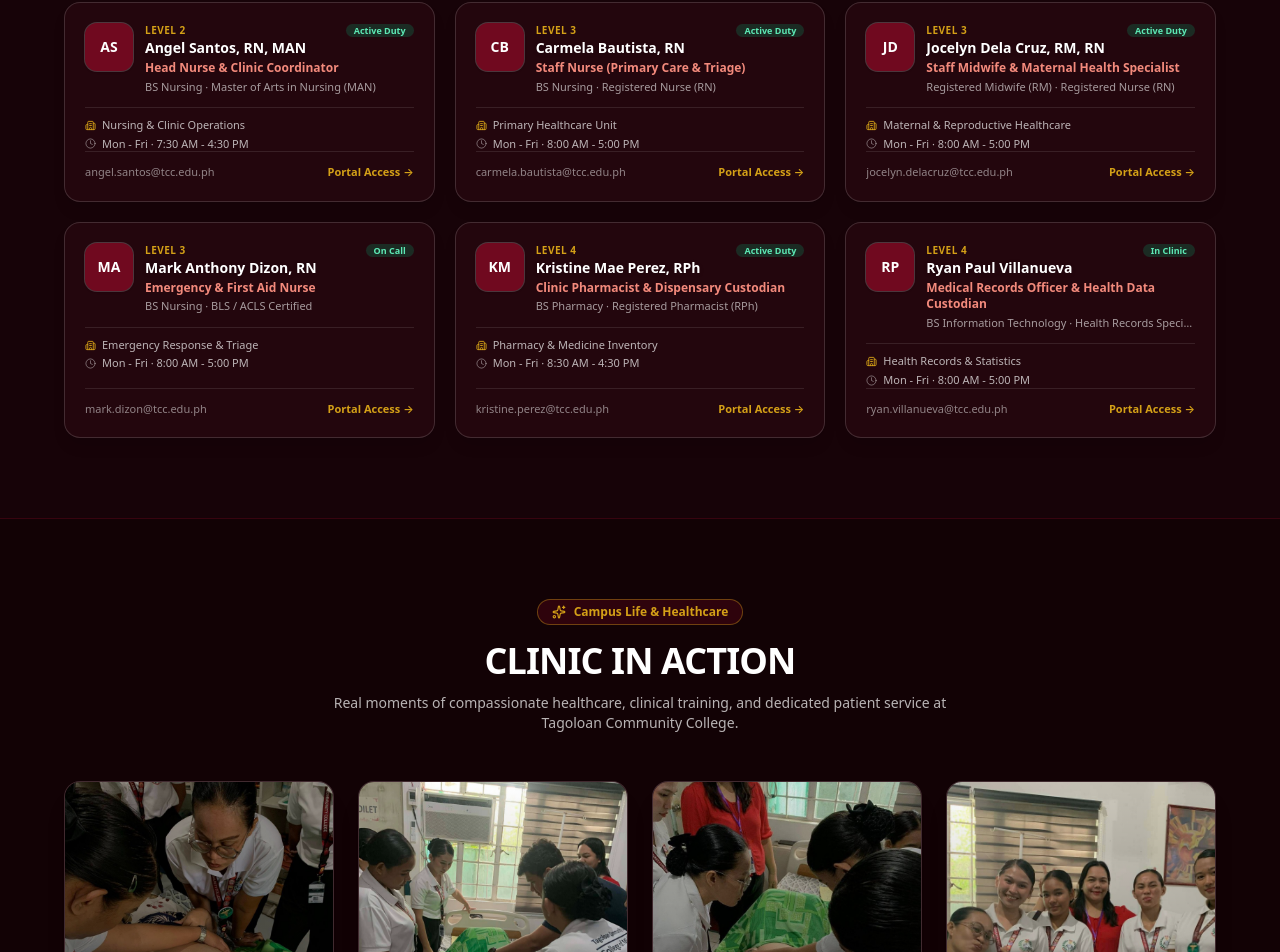
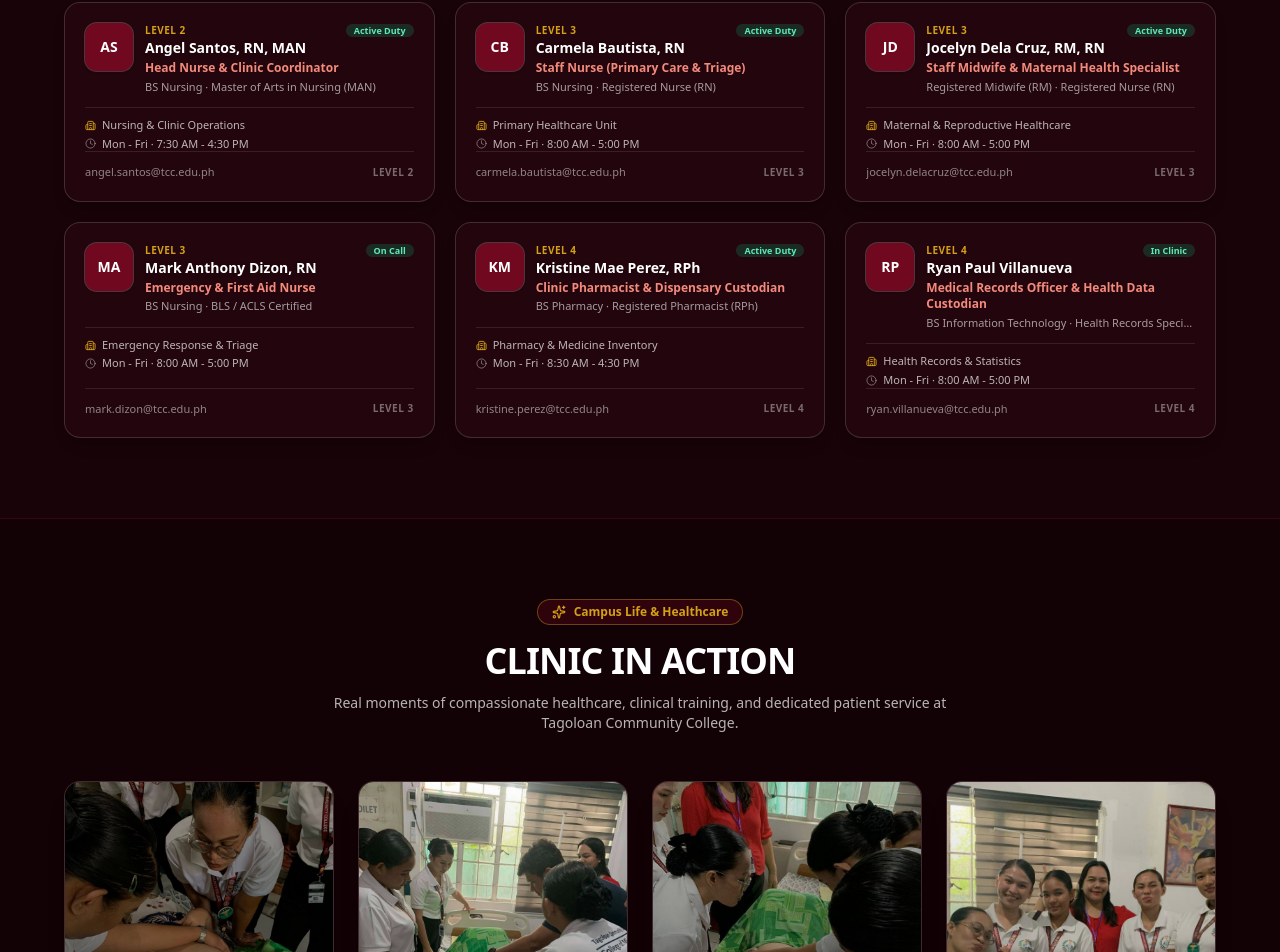
Before and after one commit to Baconnn02/TCC-_CLINIC, a React (Vite) app: page / in a window 1280 px wide. Shown: the part 2847-3799 px from the top of the page. Built offline with nearby package versions, Linux system fonts and the light colour scheme.

Commit message:
Remove Portal Access button from organization member cards on Landing page

```diff
--- a/src/pages/Landing.tsx
+++ b/src/pages/Landing.tsx
@@ -869,14 +869,15 @@ export default function Landing(): React.JSX.Element {
                                         </div>
 
                                         <div className="mt-auto pt-3 border-t border-white/10 flex items-center justify-between text-[11px] text-white/50">
-                                            <span className="truncate">{member.email}</span>
-                                            <button
-                                                type="button"
-                                                onClick={goToLogin}
-                                                className="text-[#d4a017] font-semibold hover:underline shrink-0"
+                                            <a
+                                                href={`mailto:${member.email}`}
+                                                className="truncate hover:text-[#d4a017] transition-colors"
                                             >
-                                                Portal Access &rarr;
-                                            </button>
+                                                {member.email}
+                                            </a>
+                                            <span className="text-[10px] font-semibold uppercase tracking-wider text-white/40 shrink-0">
+                                                Level {member.level}
+                                            </span>
                                         </div>
                                     </div>
                                 ))}
```
